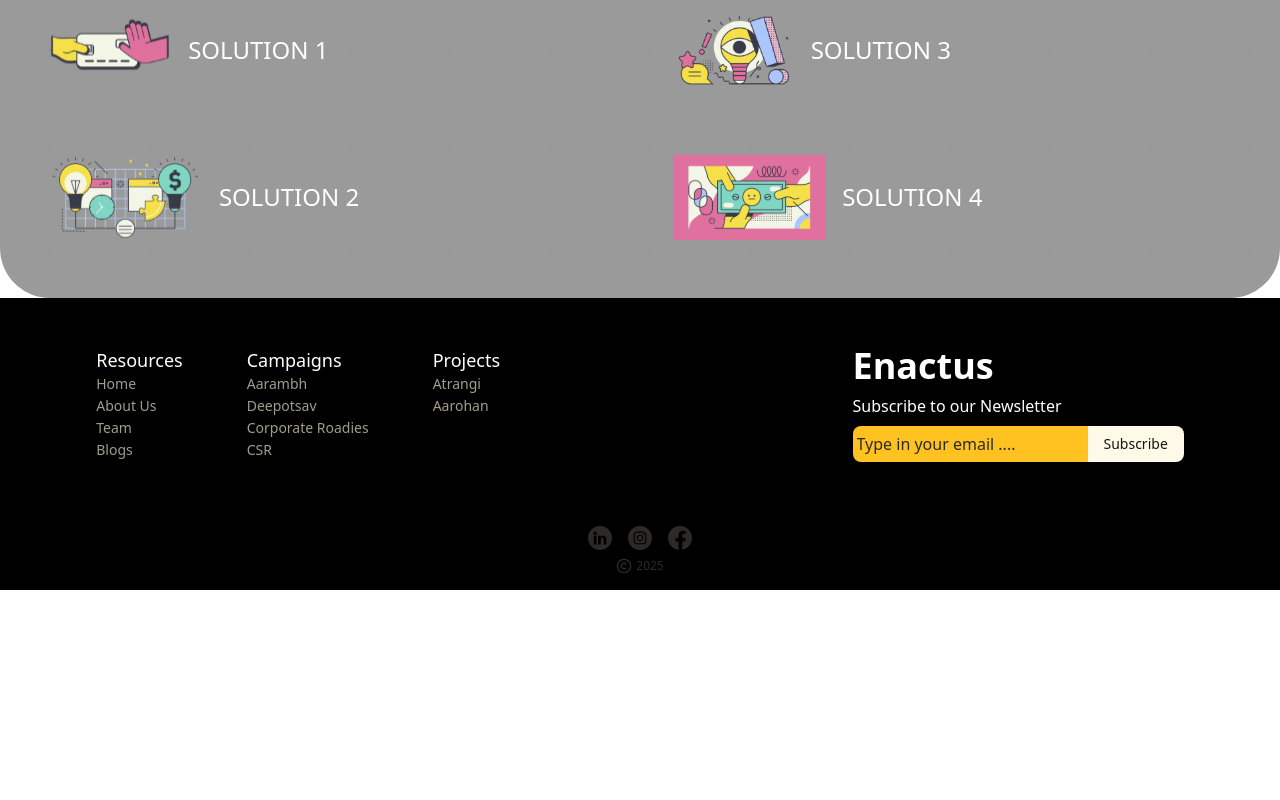
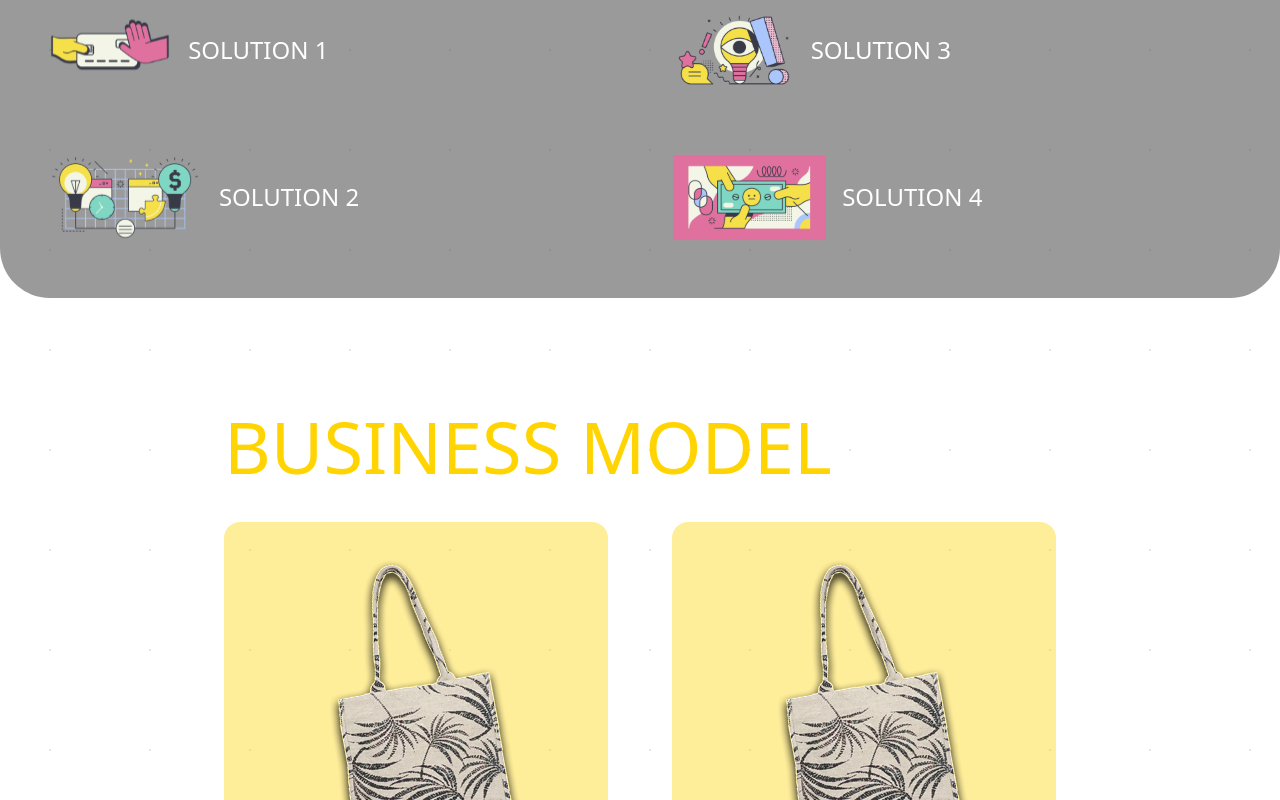
Before and after one commit to vishesh7124/enactus-thapar, a React (Vite) app: page /proj in a window 1280 px wide. Shown: the part 2000-2800 px from the top of the page. Before the commit the page ends 2590 px from the top, so only its background shows below. Built offline with nearby package versions, Linux system fonts and the light colour scheme.

Commit message:
add rough BuisnessModel component

```diff
--- /dev/null
+++ b/src/components/BuisnessModel.tsx
@@ -0,0 +1,59 @@
+import bag from "../assets/bag1.png"
+
+export default function BusinessModel() {
+  const businessItems = [
+    {
+      id: 1,
+      img: bag,
+      text: "this content is meant for business content. it explaints the contents in brief. basic understanding given.this content is meant for business content. it explaints the contents in brief. basic understanding given.this content is meant for business content. it explaints the contents in brief. basic understanding given.this content is meant for business content. it explaints the contents in brief. basic understanding given."
+    },
+    {
+      id: 2,
+      img: bag,
+      text: "this content is meant for business content. it explaints the contents in brief. basic understanding given.this content is meant for business content. it explaints the contents in brief. basic understanding given.this content is meant for business content. it explaints the contents in brief. basic understanding given.this content is meant for business content. it explaints the contents in brief. basic understanding given."
+    },
+    {
+      id: 3,
+      img: bag,
+      text: "this content is meant for business content. it explaints the contents in brief. basic understanding given.this content is meant for business content. it explaints the contents in brief. basic understanding given.this content is meant for business content. it explaints the contents in brief. basic understanding given.this content is meant for business content. it explaints the contents in brief. basic understanding given."
+    },
+    {
+      id: 4,
+      img: bag,
+      text: "this content is meant for business content. it explaints the contents in brief. basic understanding given.this content is meant for business content. it explaints the contents in brief. basic understanding given.this content is meant for business content. it explaints the contents in brief. basic understanding given.this content is meant for business content. it explaints the contents in brief. basic understanding given."
+    }
+  ];
+
+  return (
+    <section className="px-6 py-12 max-w-7xl ">
+      {/* Heading */}
+      <h2 className="text-7xl text-[#FFD400] mb-10 text-left">
+        BUSINESS MODEL
+      </h2>
+
+      {/* Grid */}
+      <div className="grid grid-cols-1 sm:grid-cols-2 gap-16">
+        {businessItems.map((item) => (
+          <div
+            key={item.id}
+            className="rounded-2xl overflow-hidden max-w-96"
+          >
+            {/* Image section */}
+            <div className="bg-[#FFD400]/40 flex items-center justify-center">
+              <img
+                src={item.img}
+                alt={`business-${item.id}`}
+                className="object-contain"
+              />
+            </div>
+
+            {/* Content section */}
+            <div className="bg-[#414141]/60 text-white p-6 text-sm leading-relaxed">
+              {item.text}
+            </div>
+          </div>
+        ))}
+      </div>
+    </section>
+  );
+}
--- a/src/pages/Proj.tsx
+++ b/src/pages/Proj.tsx
@@ -1,13 +1,15 @@
 import Solution_banner from "@/components/Solution_Banner";
 import aatrangiBanner from "../assets/atrangi_banner.png";
 import Problem_banner from "@/components/Problem_banner";
+import BusinessModel from "@/components/BuisnessModel";
 
 const Proj = () => {
   return (
     <div className="relative z-0 w-full flex flex-col justify-center items-center gap-16 text-white pt-55">
-        <img src={aatrangiBanner} className="mb-20 w-[1348px] h-auto p-10"/>
+        <img src={aatrangiBanner} className="mb-20 w-full h-auto max-w-[480px] md:max-w-[768px] lg:max-w-[1024px] xl:max-w-[1280px] 2xl:max-w-[1348px] p-10 sm:max-w-7xl"/>
         <Problem_banner />
         <Solution_banner />
+        <BusinessModel />
     </div>
   )
 }
```
